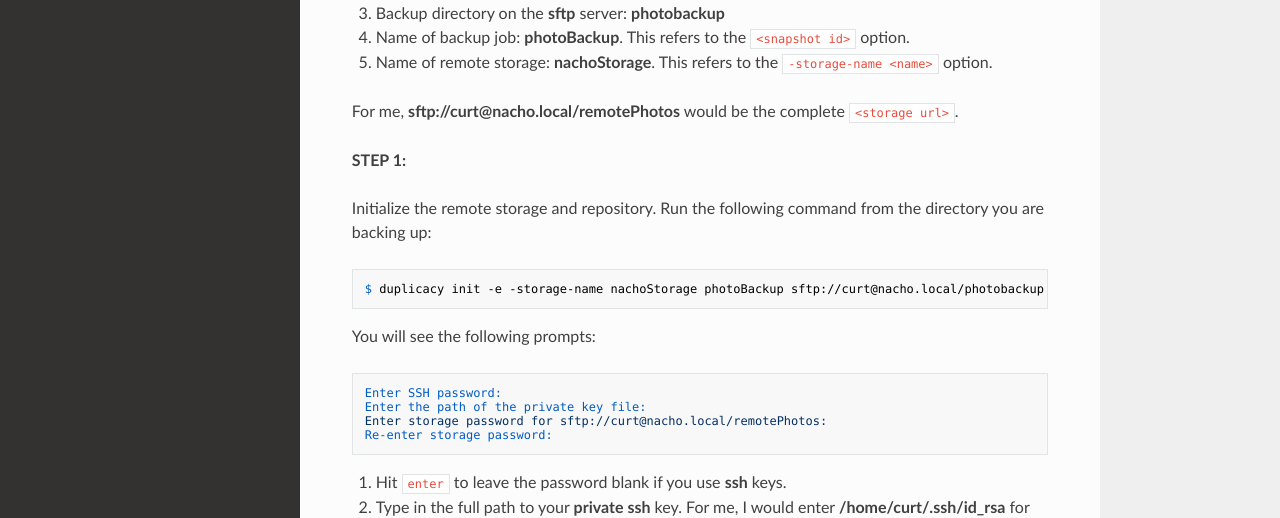
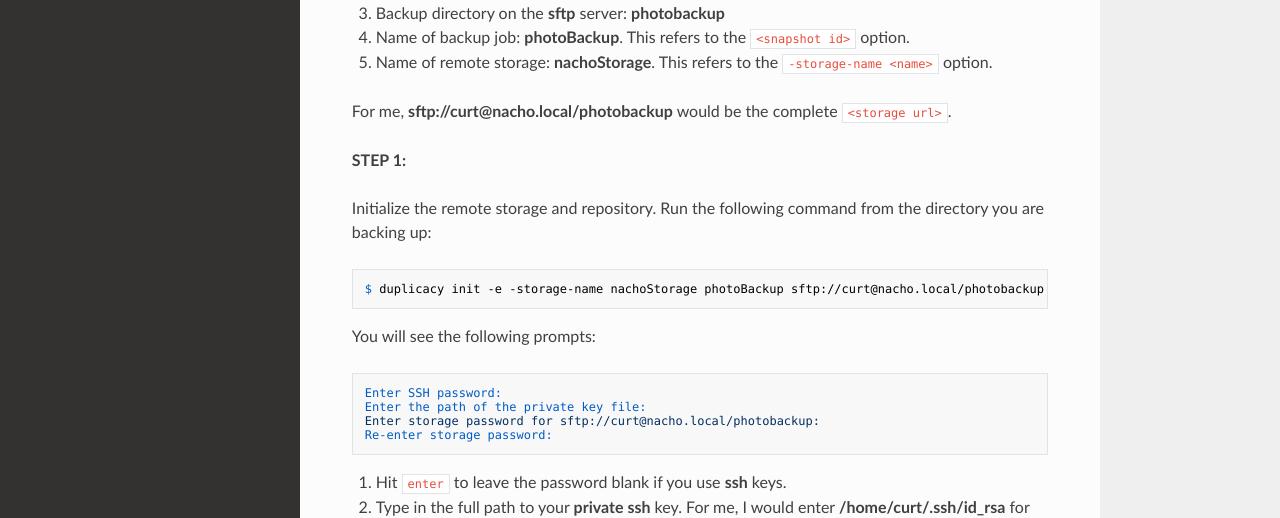
Before and after one commit to curtwarfield/duplicacy-guide, an MkDocs documentation site: the page built from docs/index.md, in a window 1280 px wide and 900 px high, scrolled down 1540 px. Shown: the part 156-674 px from the top of the window. Built offline with MkDocs 1.6.1, drawn with Linux system fonts in a browser that asks for light colours; nearby versions of some CDN libraries.

Commit message:
update index.md

```diff
--- a/docs/index.md
+++ b/docs/index.md
@@ -69,7 +69,7 @@
 4. Name of backup job: **photoBackup**. This refers to the `<snapshot id>` option.
 5. Name of remote storage: **nachoStorage**. This refers to the `-storage-name <name>` option.
 
-For me, **sftp://curt@nacho.local/remotePhotos** would be the complete `<storage url>`.
+For me, **sftp://curt@nacho.local/photobackup** would be the complete `<storage url>`.
 
 **STEP 1:**
 
@@ -81,7 +81,7 @@
 ~~~
 Enter SSH password:
 Enter the path of the private key file:
-Enter storage password for sftp://curt@nacho.local/remotePhotos:
+Enter storage password for sftp://curt@nacho.local/photobackup:
 Re-enter storage password:
 ~~~
 
```
